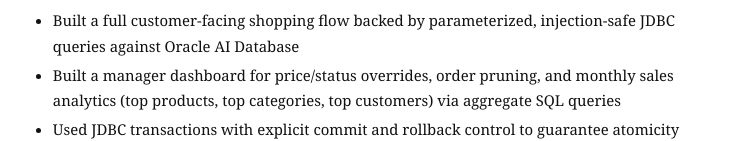
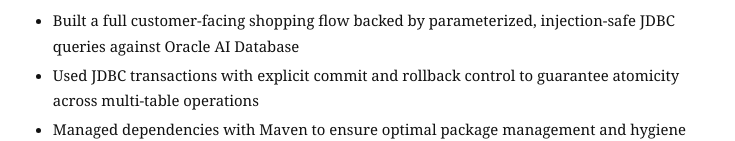
Before and after one commit to joshuaegray/joshuaegray.github.io, a plain HTML site: page index.html in a window 1280 px wide. Shown: the part 4544-4685 px from the top of the page, without its empty margins (272-1007 px from the left). Drawn offline with Linux system fonts and the light colour scheme.

Commit message:
Update personal website

```diff
--- a/index.html
+++ b/index.html
@@ -201,14 +201,16 @@ direct handling of API credentials</li>
             <li>Designed and implemented a normalized relational schema (11+ tables) on Oracle AI Database modeling products, customers, orders, inventory, and shipping. </li>
             <li>Enforced referential integrity via foreign keys, CHECK constraints, and regex-validated identifiers </li>
             <li>Built a full customer-facing shopping flow backed by parameterized, injection-safe JDBC queries against Oracle AI Database </li>
-            <li>Built a manager dashboard for price/status overrides, order pruning, and monthly sales analytics (top products, top categories, top customers) via aggregate SQL queries</li>
+            <!-- <li>Built a manager dashboard for price/status overrides, order pruning, and monthly sales analytics (top products, top categories, top customers) via aggregate SQL queries</li> --!>
             <li>Used JDBC transactions with explicit commit and rollback control to guarantee atomicity across multi-table operations </li>
+            <li>Managed dependencies with Maven to ensure optimal package management and hygiene</li>
           </ul>
           <div class="tags">
             <span>Java</span>
             <span>Oracle Cloud</span>
             <span>SQL</span>
             <span>Database Design</span>
+            <span>Maven</span>
           </div>
         </div>
 
```
